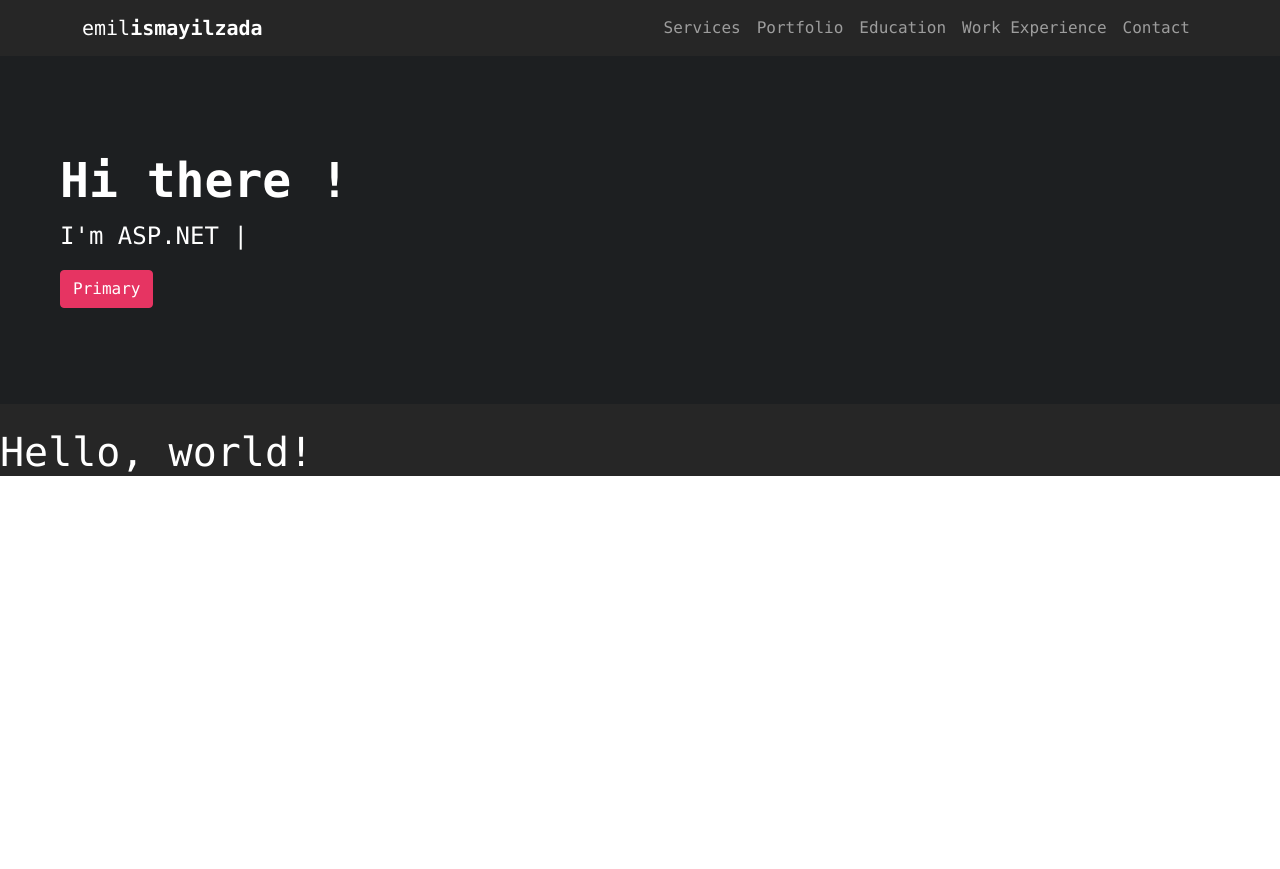
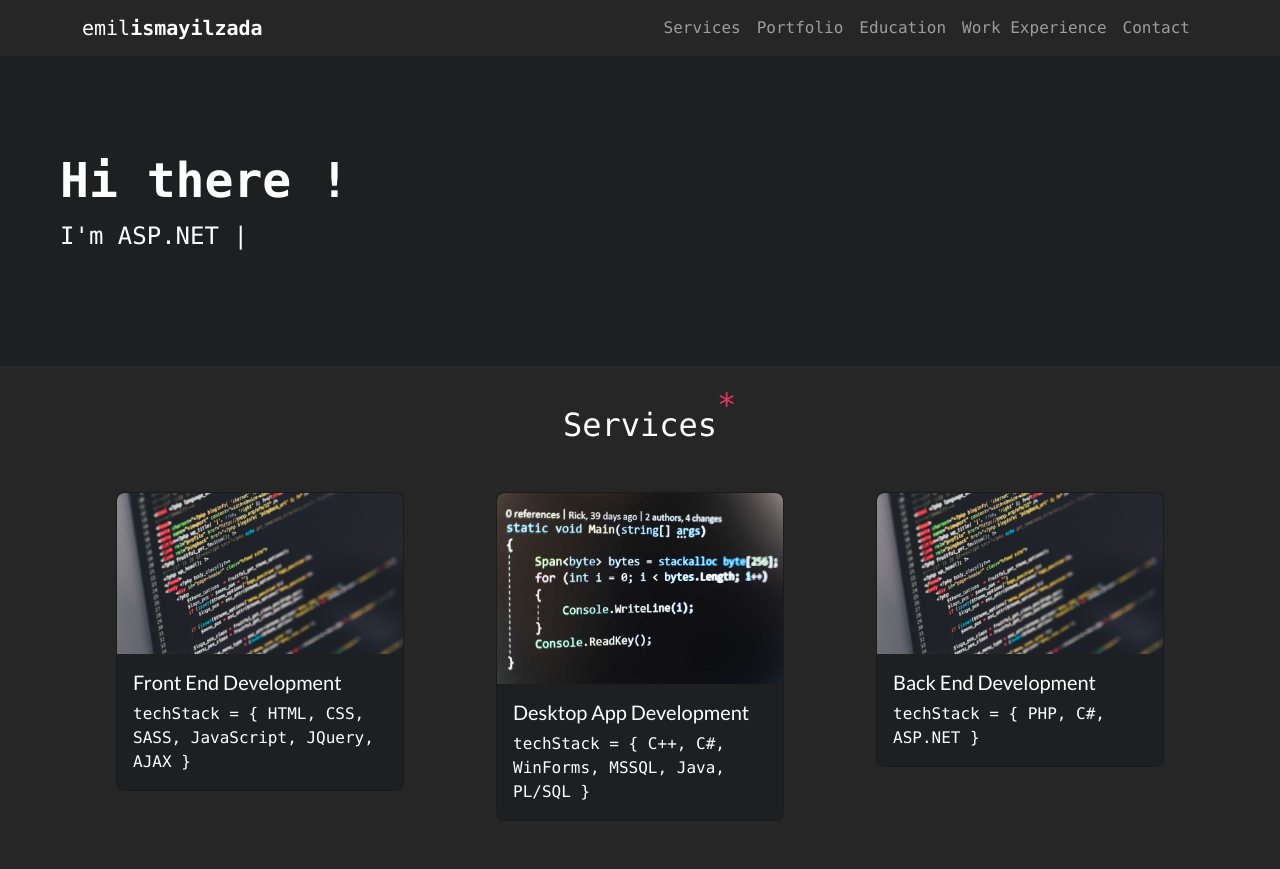
Before and after one commit to iamemil/limelightTask3, a plain HTML site: page index.html in a window 1280 px wide. Before the commit the page ends 800 px from the top, so only its background shows below. Drawn offline with nearby package versions, Linux system fonts and the light colour scheme.

Commit message:
services done

```diff
--- a/assets/css/style.scss
+++ b/assets/css/style.scss
@@ -6,7 +6,8 @@ $secondaryColor: #1d1f21;
 $focusColor: #00ff88;
 $textColor:white;
 $accentColor:#E63462;
-@import url('https://fonts.googleapis.com/css2?family=Montserrat:wght@100;200;400&display=swap');
+@import url('https://fonts.googleapis.com/css2?family=Lato&display=swap');
+
 .mainWrapper{
     font-family: Menlo, Monaco, Consolas, "Courier New", monospace;
     //font-family: 'Montserrat', sans-serif;
@@ -25,19 +26,66 @@ $accentColor:#E63462;
     nav{
         .navbar-brand{
             color: $textColor;
+            display: inline-block;
             transition: 0.4s color ease-in-out;
+            b{
+                color: $textColor;
+            }
             &:hover{
-                color: $focusColor;
+            color: $focusColor;
             transition: 0.4s color ease-in-out;
+            b{
+                color: $textColor;
+            }
             }
         }
-        a.nav-link{
-            transition: 0.3s color ease-in-out;
+        .nav-item{
             &:hover{
-                color: $focusColor !important;
-                transition: 0.3s color ease-in-out;
+                a.nav-link{
+                    transition: 0.3s color ease-in-out;
+                    &:hover{
+                        color: $focusColor !important;
+                        transition: 0.3s color ease-in-out;
+                    }
+                }
             }
         }
 
     }
+
+    .section-title{
+        position: relative;
+        margin-top: 40px;
+        &::after{
+            position: absolute;
+            top: -20px;
+            content: '*';
+            color: $accentColor;
+        }
+    }
+    #Services{
+        .services-card{
+            background-color: $secondaryColor;
+            border: 1px solid rgba(0,0,0,.125);
+            border-radius: 0.5rem;
+            transition: 0.5s all ease-in-out;
+            &:hover{
+                transform: scale(1.05);
+                transition: 0.5s all ease-in-out;
+                box-shadow: 6px 6px 40px rgba(0, 0, 0, 0.4);
+                .tech-stack{
+                    color: $focusColor;
+                }
+            }
+            //margin: 20px 0px 20px 0px;
+            .card-title{
+                font-family: 'Lato', sans-serif;
+            }
+            .card-img-top{
+                border-top-left-radius: 0.5rem;
+                border-top-right-radius: 0.5rem;
+            }
+        }
+    }
+
 }
--- a/index.html
+++ b/index.html
@@ -44,12 +44,43 @@
                 <div class="container-fluid py-5">
                     <h1 class="display-5 fw-bold">Hi there !</h1>
                   <p class="col-md-12 fs-4">I'm <span class="typed"></span></p>
-                  <a href="https://iamemil.github.io" class="btn btn-primary">Primary</a>
+                  <!--<a href="https://iamemil.github.io" class="btn btn-primary">Primary</a>-->
                 </div>
               </div>
           </section>
-          <section>
-            <h1>Hello, world!</h1>
+          <section id="Services">
+            <h2 class="section-title text-center">Services</h2>
+            <div class="container mt-5">
+              <div class="row">
+                <div class="col-12 col-md-4 mb-5 mx-auto">
+                  <div class="card services-card mx-auto" style="width: 18rem;">
+                    <img class="card-img-top" src="assets/img/frontend.jpeg" alt="Front End Development">
+                    <div class="card-body">
+                      <h5 class="card-title">Front End Development</h5>
+                      <p class="card-text"><span class="tech-stack">techStack = { </span>HTML, CSS, SASS, JavaScript, JQuery, AJAX<span class="tech-stack"> }</span></p>
+                    </div>
+                  </div>
+                </div>
+                <div class="col-12 col-md-4 mb-5 mx-auto">
+                  <div class="card services-card mx-auto" style="width: 18rem;">
+                    <img class="card-img-top" src="assets/img/csharp.jpeg" alt="C# Development">
+                    <div class="card-body">
+                      <h5 class="card-title">Desktop App Development</h5>
+                      <p class="card-text"><span class="tech-stack">techStack = { </span>C++, C#, WinForms, MSSQL, Java, PL/SQL<span class="tech-stack"> }</span></p>
+                    </div>
+                  </div>
+                </div>
+                <div class="col-12 col-md-4 mb-5">
+                  <div class="card services-card mx-auto" style="width: 18rem;">
+                    <img class="card-img-top" src="assets/img/frontend.jpeg" alt="Card image cap">
+                    <div class="card-body">
+                      <h5 class="card-title">Back End Development</h5>
+                      <p class="card-text"><span class="tech-stack">techStack = { </span>PHP, C#, ASP.NET<span class="tech-stack"> }</span></p>
+                    </div>
+                  </div>
+                </div>
+              </div>
+            </div>
           </section>
 
     </div>
```
Also changed, not shown: assets/css/style.css, assets/img/csharp.jpeg (added), assets/img/frontend.jpeg (added), 1 other file.
